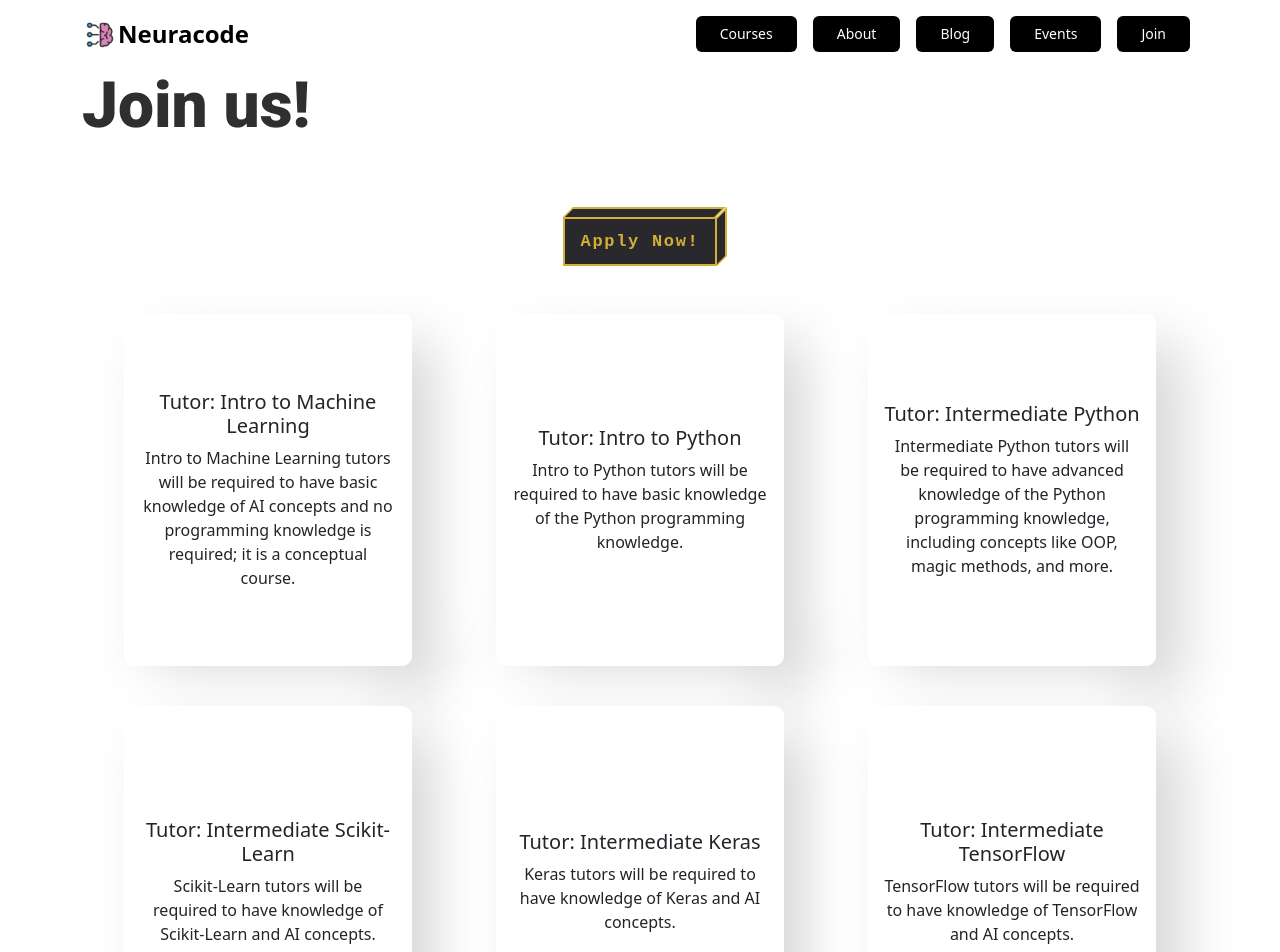
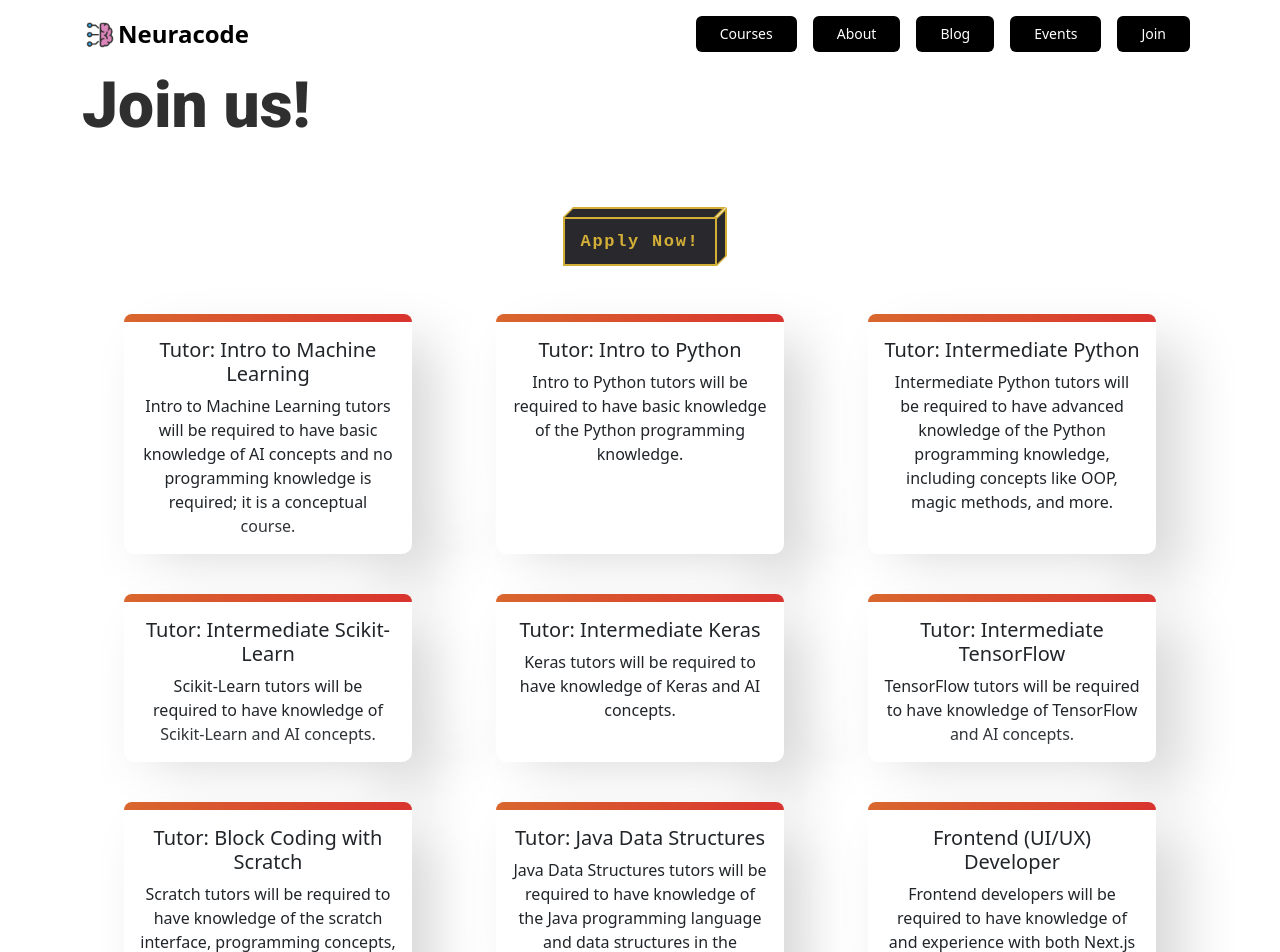
Before and after one commit to Neuracode/website, a Next.js app: page /join in a window 1280 px wide. Shown: the top 952 px of the page. Built offline with nearby package versions, Linux system fonts and the light colour scheme.

Commit message:
UI Improvements + add discord widget

```diff
--- a/components/CourseHeader.tsx
+++ b/components/CourseHeader.tsx
@@ -39,7 +39,6 @@ const CourseHeader: React.FC<CourseHeaderProps> = ({
                         target='_blank'
                         rel='noreferrer'
                         className='text-decoration-none'
-                        onClick={() => ga.gtag_report_conversion(formUrl)}
                     >
                         <div className='w-100 d-flex align-items-center justify-content-center'>
                             <ThreeDButton text='Enroll Now!' />
--- a/components/PositionCard.tsx
+++ b/components/PositionCard.tsx
@@ -14,6 +14,7 @@ const PositionCard: React.FC<IPositionCard> = ({
   return (
     <>
       <Card className={styles.positionCard}>
+        <span className={styles.colorBar}></span>
         <Card.Body className={styles.positionCardBody}>
           <Card.Title>{title}</Card.Title>
           <Card.Text>{description}</Card.Text>
--- a/pages/_app.tsx
+++ b/pages/_app.tsx
@@ -50,7 +50,6 @@ function MyApp({ Component, pageProps }: AppProps) {
                             href={formUrl}
                             target='_blank'
                             rel='noopener noreferrer'
-                            onClick={() => ga.gtag_report_conversion(formUrl)}
                         >
                             <b
                                 className='text-decoration-underline cursor-pointer'
--- a/pages/about/team.tsx
+++ b/pages/about/team.tsx
@@ -200,7 +200,9 @@ const Team: React.FC = () => {
             </Head>
             <Container>
                 <h1 className={styles.title}>Team</h1>
-                <h3 className={styles.topText}>Executive Board</h3>
+                <h3 className={styles.topText}>
+                    <span className={styles.topTextSpan}>Executive Board</span>
+                </h3>
                 <div className='mt-5 mb-5 d-flex flex-row flex-wrap justify-content-around'>
                     {executiveBoard.map((member) => (
                         <TeamCard
@@ -215,7 +217,10 @@ const Team: React.FC = () => {
                         />
                     ))}
                 </div>
-                <h3 className={styles.topText}>Directors</h3>
+                <hr />
+                <h3 className={styles.topText}>
+                    <span className={styles.topTextSpan}>Directors</span>
+                </h3>
                 <div className='mt-5 mb-5 d-flex flex-row flex-wrap justify-content-around'>
                     {directors.map((member) => (
                         <TeamCard
@@ -227,7 +232,10 @@ const Team: React.FC = () => {
                         />
                     ))}
                 </div>
-                <h3 className={styles.topText}>Volunteers</h3>
+                <hr />
+                <h3 className={styles.topText}>
+                    <span className={styles.topTextSpan}>Volunteers</span>
+                </h3>
                 <div className='mt-5 mb-5 d-flex flex-row flex-wrap justify-content-around'>
                     {volunteers.map((member) => (
                         <TeamCard
@@ -239,7 +247,12 @@ const Team: React.FC = () => {
                         />
                     ))}
                 </div>
-                <h3 className={styles.topText}>College Volunteers</h3>
+                <hr />
+                <h3 className={styles.topText}>
+                    <span className={`${styles.topTextSpan} ${styles.collegeVolunteers}`}>
+                        College Volunteers
+                    </span>
+                </h3>
                 <div className='mt-5 mb-5 d-flex flex-row flex-wrap justify-content-around'>
                     {collegeVolunteers.map((member) => (
                         <TeamCard
--- a/pages/index.tsx
+++ b/pages/index.tsx
@@ -301,9 +301,6 @@ const Home: NextPage = () => {
                                 target='_blank'
                                 rel='noreferrer'
                                 className='text-decoration-none'
-                                onClick={() =>
-                                    ga.gtag_report_conversion(formUrl)
-                                }
                             >
                                 <div className='w-100 d-flex align-items-center justify-content-center'>
                                     <ThreeDButton text='Enroll Now!' />
@@ -362,6 +359,14 @@ const Home: NextPage = () => {
                         />
                     </div>
                 </section>
+                <section className={'mt-5 w-75'}>
+                    <h2 className={styles.sectionTitle}>Join the Discord</h2>
+                    <div className='d-flex flex-row justify-content-around align-items-center flex-wrap'>
+
+                    <iframe src="https://discord.com/widget?id=941049795949264969&theme=dark" width="350" height="500" allowTransparency={true} frameBorder="0" sandbox="allow-popups allow-popups-to-escape-sandbox allow-same-origin allow-scripts"></iframe>
+                    </div>
+                </section>
+
                 <section className={`${styles.sectionContainer5} mt-5`}>
                     <h2 className={styles.sectionTitle}>
                         Frequently Asked Questions
--- a/pages/join/index.tsx
+++ b/pages/join/index.tsx
@@ -51,7 +51,15 @@ const Overview: React.FC = () => {
                         description='TensorFlow tutors will be required to have knowledge of TensorFlow and AI concepts.'
                     />
                     <PositionCard
-                        title='Frontend Developer'
+                        title='Tutor: Block Coding with Scratch'
+                        description='Scratch tutors will be required to have knowledge of the scratch interface, programming concepts, and the blocks available in scratch.'
+                    />
+                    <PositionCard
+                        title='Tutor: Java Data Structures'
+                        description='Java Data Structures tutors will be required to have knowledge of the Java programming language and data structures in the curriculum.'
+                    />
+                    <PositionCard
+                        title='Frontend (UI/UX) Developer'
                         description='Frontend developers will be required to have knowledge of and experience with both Next.js and CSS.'
                     />
                     <PositionCard
--- a/styles/Join.module.css
+++ b/styles/Join.module.css
@@ -8,11 +8,11 @@
 }
 
 .positionCard {
-    display: table;
+    display: flex;
+    align-items: center;
+    justify-content: center;
     text-align: center;
     width: 18rem;
-    height: 22rem;
-    border-radius: 20px;
     margin-bottom: 40px;
     border-radius: 10px;
     background: #ffffff;
@@ -20,9 +20,16 @@
     border: 0;
 }
 
+.colorBar {
+    height: 0.5rem;
+    width: 100%;
+    background: linear-gradient(to left, #d9332e, #d9672e);
+    border-top-left-radius: 10px;
+    border-top-right-radius: 10px;
+}
+
 .positionCardBody {
-    display: table-cell;
-    vertical-align: middle;
+    padding: 1rem !important;
 }
 
 .positionImage {
```
Also changed, not shown: styles/About.module.css (+14 -0 lines).
